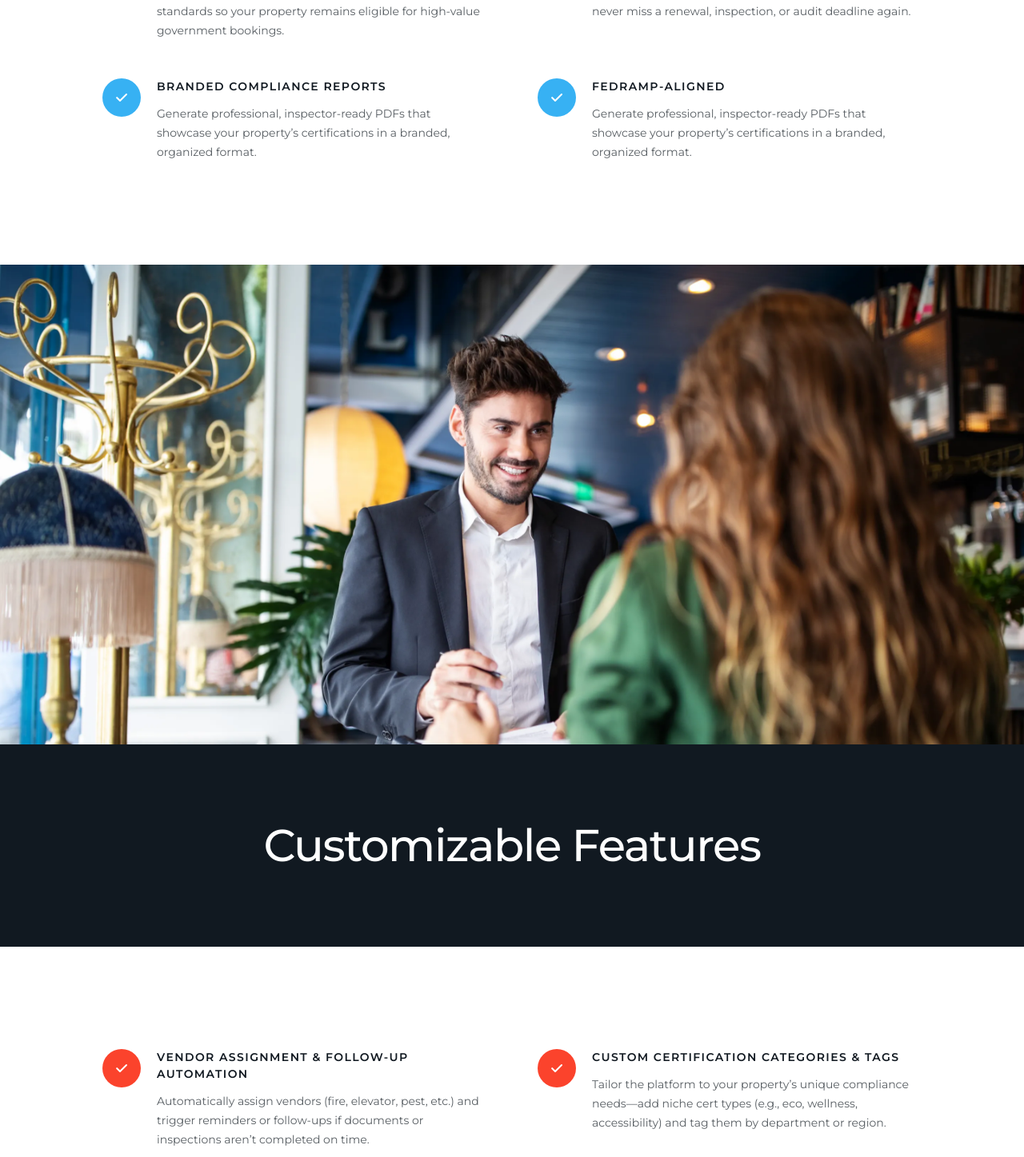
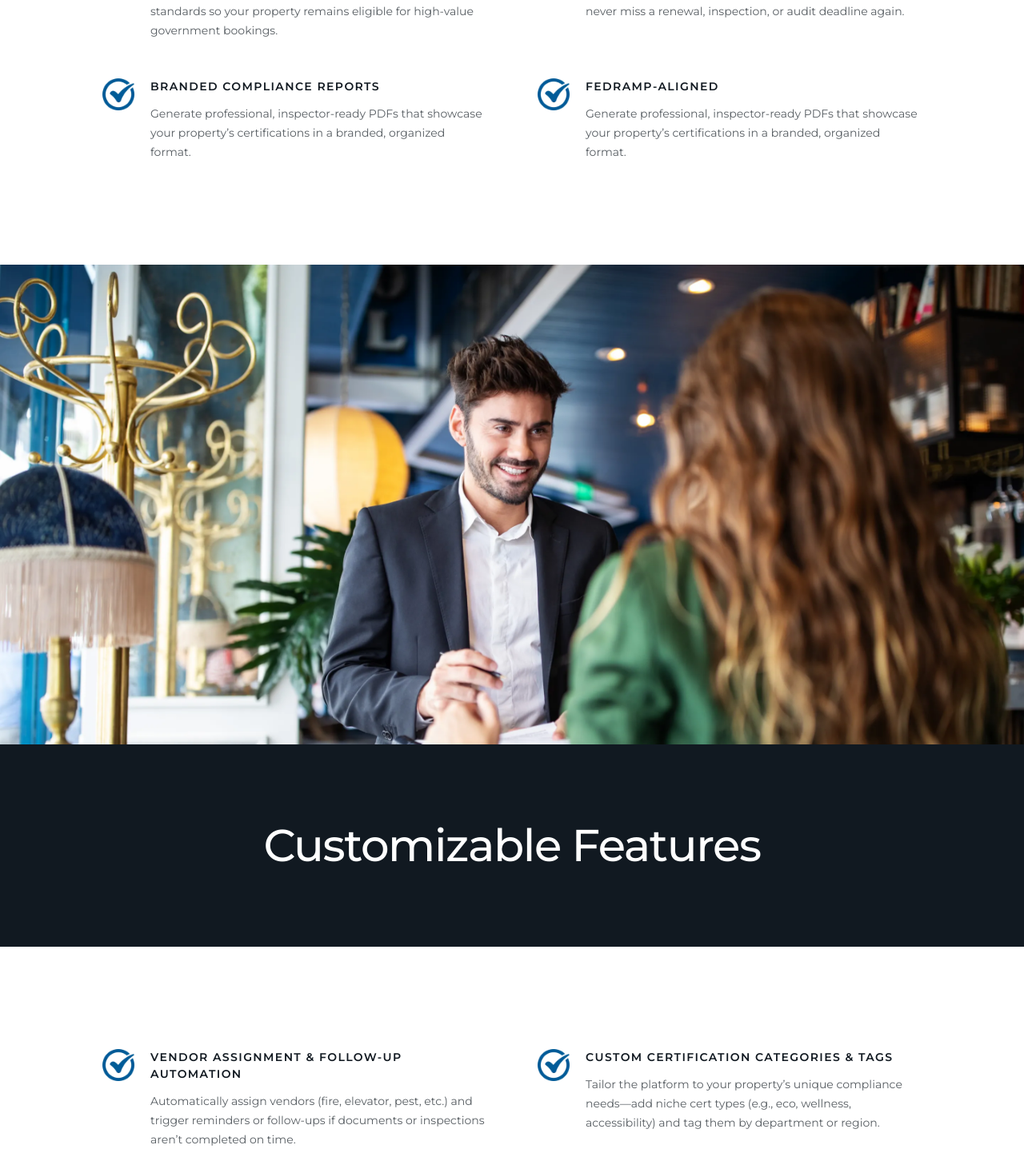
Before and after one commit to crewlogistics/getstaycertified, a Nuxt app: page /features in a window 1280 px wide. Shown: the part 2363-3810 px from the top of the page at 80% size. Built offline with nearby package versions, Linux system fonts and the light colour scheme.

Commit message:
Fix tick icons to match live site design
Replace filled blue circle + white checkmark SVGs with the actual
StayCertified tick-icon.webp (outlined blue circle with blue checkmark)
across homepage, features, and process pages.

Co-Authored-By: Claude Opus 4.6 (1M context) <noreply@anthropic.com>

```diff
--- a/app/pages/features.vue
+++ b/app/pages/features.vue
@@ -151,11 +151,7 @@ const upcomingFeatures = [
           :key="feature.title"
           class="flex items-start gap-5"
         >
-          <div class="flex-shrink-0 w-12 h-12 rounded-full bg-tick flex items-center justify-center">
-            <svg class="w-5 h-5 text-white" viewBox="0 0 20 20" fill="currentColor">
-              <path fill-rule="evenodd" d="M16.7 5.3a1 1 0 010 1.4l-8 8a1 1 0 01-1.4 0l-4-4a1 1 0 011.4-1.4L8 12.6l7.3-7.3a1 1 0 011.4 0z" clip-rule="evenodd"/>
-            </svg>
-          </div>
+          <img src="/images/tick-icon.webp" alt="" class="flex-shrink-0 w-10 h-10" />
           <div>
             <h3 class="text-[14px] font-semibold uppercase tracking-[0.1em] text-ink">
               {{ feature.title }}
@@ -196,11 +192,7 @@ const upcomingFeatures = [
           :key="feature.title"
           class="flex items-start gap-5"
         >
-          <div class="flex-shrink-0 w-12 h-12 rounded-full bg-coral flex items-center justify-center">
-            <svg class="w-5 h-5 text-white" viewBox="0 0 20 20" fill="currentColor">
-              <path fill-rule="evenodd" d="M16.7 5.3a1 1 0 010 1.4l-8 8a1 1 0 01-1.4 0l-4-4a1 1 0 011.4-1.4L8 12.6l7.3-7.3a1 1 0 011.4 0z" clip-rule="evenodd"/>
-            </svg>
-          </div>
+          <img src="/images/tick-icon.webp" alt="" class="flex-shrink-0 w-10 h-10" />
           <div>
             <h3 class="text-[14px] font-semibold uppercase tracking-[0.1em] text-ink">
               {{ feature.title }}
--- a/app/pages/index.vue
+++ b/app/pages/index.vue
@@ -103,11 +103,7 @@ const partners = [
           :key="feature.title"
           class="flex items-start gap-5"
         >
-          <div class="flex-shrink-0 w-12 h-12 rounded-full bg-tick flex items-center justify-center">
-            <svg class="w-5 h-5 text-white" viewBox="0 0 20 20" fill="currentColor">
-              <path fill-rule="evenodd" d="M16.7 5.3a1 1 0 010 1.4l-8 8a1 1 0 01-1.4 0l-4-4a1 1 0 011.4-1.4L8 12.6l7.3-7.3a1 1 0 011.4 0z" clip-rule="evenodd"/>
-            </svg>
-          </div>
+          <img src="/images/tick-icon.webp" alt="" class="flex-shrink-0 w-10 h-10" />
           <div>
             <h3 class="text-[14px] font-semibold uppercase tracking-[0.1em] text-ink">
               {{ feature.title }}
--- a/app/pages/the-process.vue
+++ b/app/pages/the-process.vue
@@ -178,11 +178,7 @@ const maintenance = [
           class="bg-white rounded-lg p-8 border border-rule"
         >
           <div class="flex items-start gap-4">
-            <div class="flex-shrink-0 w-10 h-10 rounded-full bg-tick flex items-center justify-center">
-              <svg class="w-4 h-4 text-white" viewBox="0 0 20 20" fill="currentColor">
-                <path fill-rule="evenodd" d="M16.7 5.3a1 1 0 010 1.4l-8 8a1 1 0 01-1.4 0l-4-4a1 1 0 011.4-1.4L8 12.6l7.3-7.3a1 1 0 011.4 0z" clip-rule="evenodd"/>
-              </svg>
-            </div>
+            <img src="/images/tick-icon.webp" alt="" class="flex-shrink-0 w-9 h-9" />
             <div>
               <h3 class="text-[13px] font-semibold uppercase tracking-[0.08em] text-ink">
                 {{ item.title }}
```
